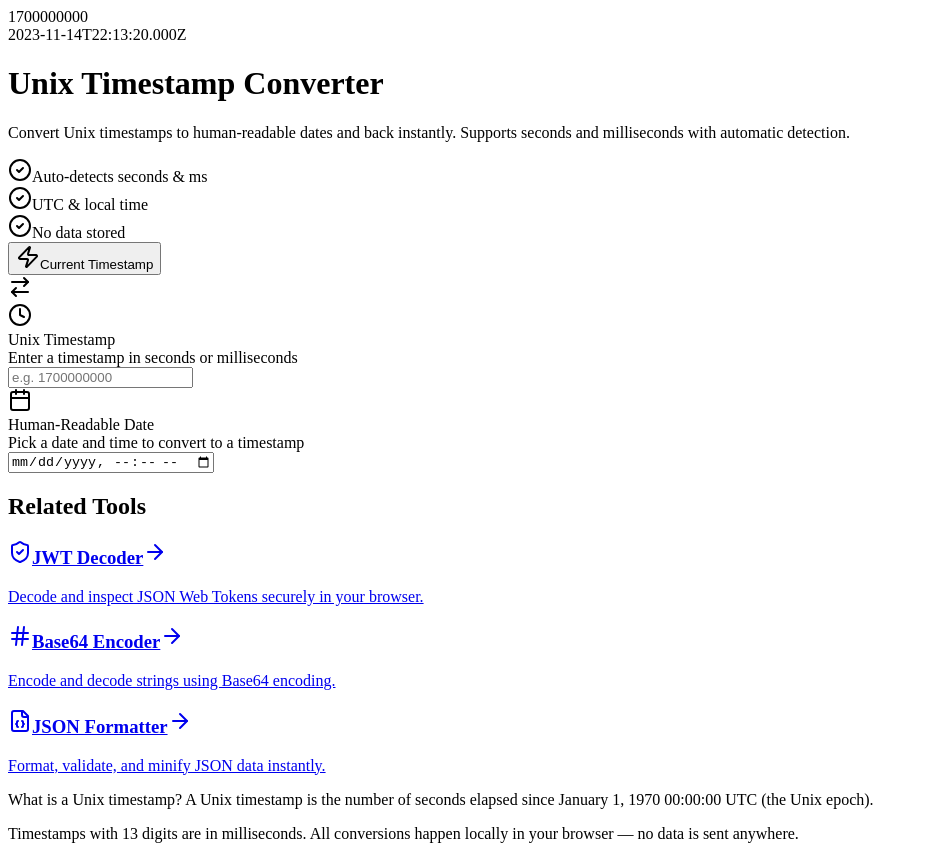
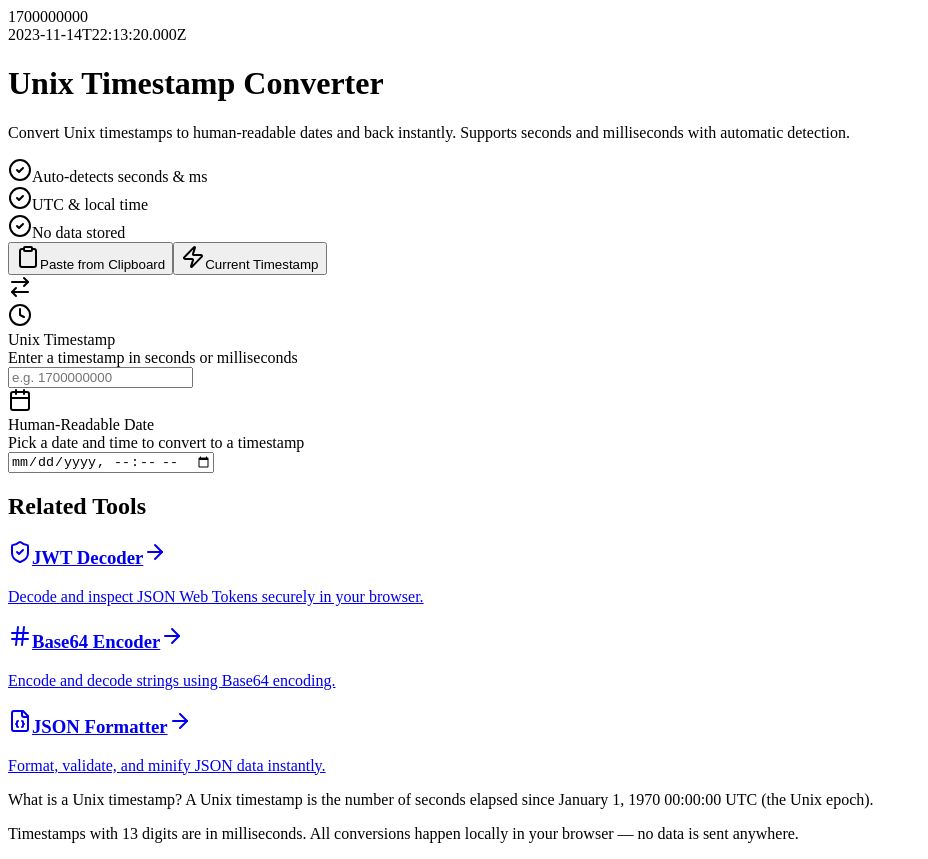
Before and after one commit to jonathan-hubjam/devtoolz, a Next.js app in the folder apps/web/: page /UnixTimestampPage in a window 1280 px wide. Shown: the whole page, without its empty margins (0-928 px from the left). Built offline with nearby package versions, Linux system fonts and the light colour scheme.

Commit message:
Add Paste from Clipboard button to Unix Timestamp Converter
Co-Authored-By: Claude Sonnet 4.6 <noreply@anthropic.com>

```diff
--- a/apps/web/src/pages/UnixTimestampPage.jsx
+++ b/apps/web/src/pages/UnixTimestampPage.jsx
@@ -2,7 +2,7 @@
 import React, { useState } from 'react';
 import Link from 'next/link';
 import { motion } from 'framer-motion';
-import { Copy, Clock, Calendar, ArrowRightLeft, ArrowRight, CheckCircle2, FileJson, Hash, ShieldCheck, Zap } from 'lucide-react';
+import { Copy, Clock, Calendar, ArrowRightLeft, ArrowRight, CheckCircle2, FileJson, Hash, ShieldCheck, Zap, Clipboard } from 'lucide-react';
 import { Button } from '@/components/ui/button';
 import { Card, CardContent, CardDescription, CardHeader, CardTitle } from '@/components/ui/card';
 import { useToast } from '@/hooks/use-toast';
@@ -119,6 +119,18 @@ const UnixTimestampPage = () => {
     toast({ title: `${label} copied to clipboard` });
   };
 
+  const handlePasteFromClipboard = async () => {
+    try {
+      const text = await navigator.clipboard.readText();
+      if (text.trim()) {
+        convertFromTimestamp(text.trim());
+        toast({ title: 'Pasted from clipboard' });
+      }
+    } catch {
+      toast({ title: 'Clipboard access denied', description: 'Allow clipboard access in your browser and try again.', variant: 'destructive' });
+    }
+  };
+
   const containerVariants = {
     hidden: { opacity: 0 },
     visible: { opacity: 1, transition: { staggerChildren: 0.1, delayChildren: 0.1 } },
@@ -188,7 +200,11 @@ const UnixTimestampPage = () => {
           className="space-y-6"
         >
           {/* Current Timestamp Button */}
-          <motion.div variants={itemVariants} className="flex justify-end">
+          <motion.div variants={itemVariants} className="flex justify-end gap-2">
+            <Button onClick={handlePasteFromClipboard} variant="outline" className="gap-2">
+              <Clipboard className="w-4 h-4" />
+              Paste from Clipboard
+            </Button>
             <Button onClick={handleCurrentTimestamp} variant="outline" className="gap-2">
               <Zap className="w-4 h-4" />
               Current Timestamp
```
